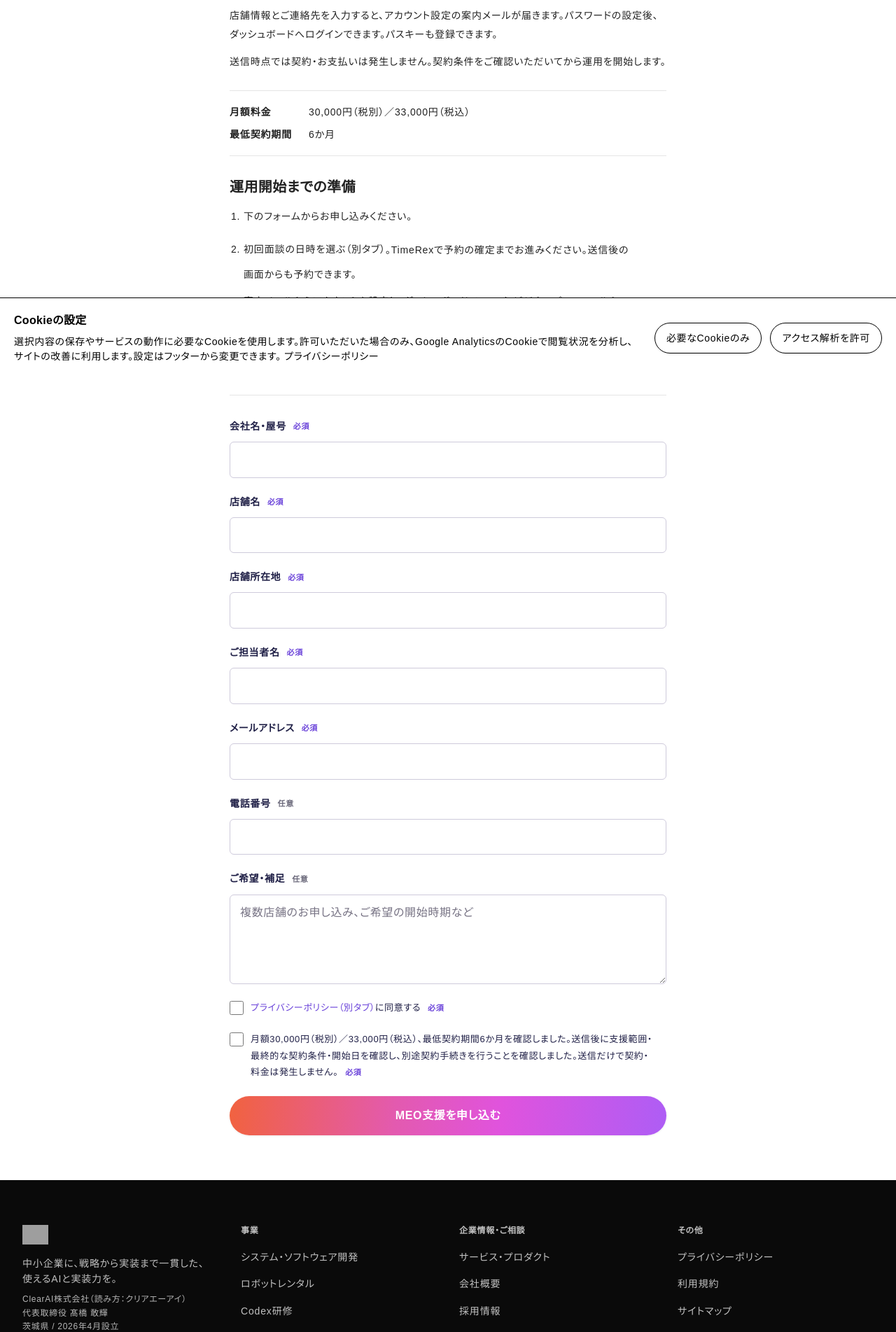
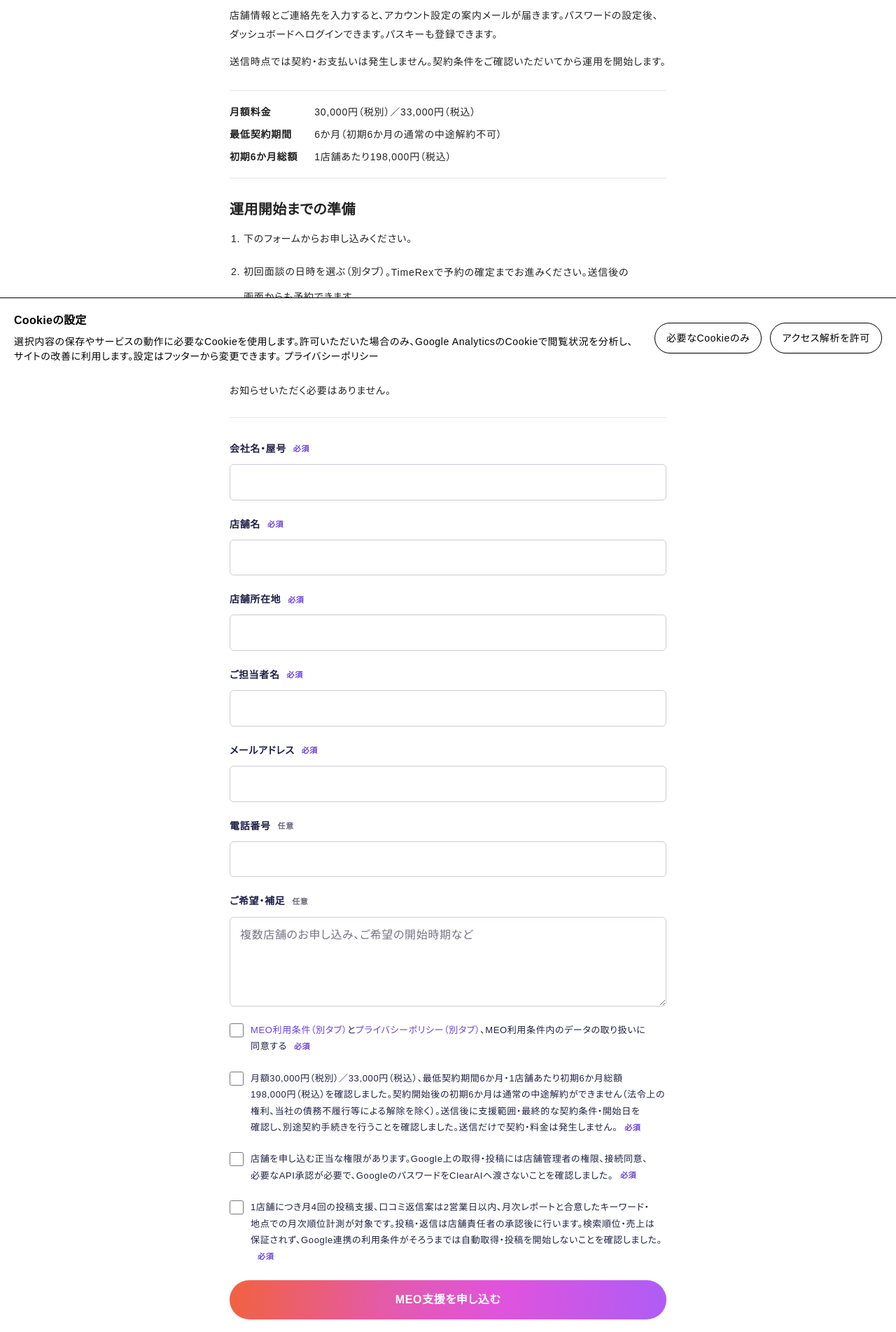
Before and after one commit to kante0218/clearai-corporate, a Next.js app: page /meo/apply in a window 1280 px wide. Shown: the part 260-2163 px from the top of the page at 70% size. Built offline with nearby package versions, Linux system fonts and the light colour scheme; no server answers; grey boxes are pictures that could not be loaded.

Commit message:
feat: record explicit MEO application terms and consent
Constraint: Keep application nonbinding and account preparation fail-closed
Confidence: high
Scope-risk: moderate
Not-tested: Live onboarding and invitation receipt pending coordinated worker release

```diff
--- a/src/app/api/meo/apply/route.ts
+++ b/src/app/api/meo/apply/route.ts
@@ -1,5 +1,5 @@
 import { POST as submitContact } from "@/app/api/contact/route";
-import { prepareMeoApplication } from "@/lib/meo-application";
+import { MEO_CONSENT_VERSION, prepareMeoApplication } from "@/lib/meo-application";
 import { createHmac } from "node:crypto";
 import { prepareMeoAccount, meoOnboardingConfig, meoSubmissionId, sendMeoSetupInvitation, trustedMeoContactIds } from "@/lib/meo-onboarding";
 
@@ -26,9 +26,12 @@ export async function POST(request: Request) {
   }
   const sourceIp = request.headers.get("x-forwarded-for")?.split(",")[0]?.trim() || request.headers.get("x-real-ip")?.trim() || "unknown";
   const fingerprint = createHmac("sha256", process.env.CONTACT_INGEST_SECRET!).update(sourceIp).digest("hex");
-  const application = { applicationId, email: payload.email.toLowerCase(), name: payload.name, company: payload.company, store: String(body.store).trim(), location: String(body.location).trim(), fingerprint };
+  const consent = { version: MEO_CONSENT_VERSION, acceptedAt: new Date().toISOString(), privacy: true, acknowledged: true, authority: true, scope: true };
+  payload.message += `\nサーバー受付日時：${consent.acceptedAt}`;
+  const application = { consent, applicationId, email: payload.email.toLowerCase(), name: payload.name, company: payload.company, store: String(body.store).trim(), location: String(body.location).trim(), fingerprint };
   let prepared;
   try { prepared = await prepareMeoAccount(application); } catch (error) {
+    console.error("[meo] account preparation failed", { status: typeof error === "object" && error !== null && "status" in error ? error.status : "network_or_response" });
     const limited = typeof error === "object" && error !== null && "status" in error && error.status === 429;
     return Response.json({ ok: false, errors: { _form: limited ? "短時間のお申し込み回数が上限に達しました。時間をおいて再度お試しください。" : "アカウントの準備を完了できず、お申し込みは受け付けていません。時間をおいて再度お試しください。" } }, { status: limited ? 429 : 502 });
   }
--- a/src/app/meo/apply/page.tsx
+++ b/src/app/meo/apply/page.tsx
@@ -16,7 +16,7 @@ export default function MeoApplyPage() {
     <h1 className="mt-5 text-2xl font-bold sm:text-4xl">MEO支援のお申し込み</h1>
     <p className="mt-5 text-sm leading-[1.9]">店舗情報とご連絡先を入力すると、アカウント設定の案内メールが届きます。パスワードの設定後、ダッシュボードへログインできます。パスキーも登録できます。</p>
     <p className="mt-3 text-sm leading-[1.9]">送信時点では契約・お支払いは発生しません。契約条件をご確認いただいてから運用を開始します。</p>
-    <dl className="mt-7 grid grid-cols-[auto_1fr] gap-x-6 gap-y-3 border-y border-neutral-200 py-5 text-sm"><dt className="font-bold">月額料金</dt><dd>30,000円（税別）／33,000円（税込）</dd><dt className="font-bold">最低契約期間</dt><dd>6か月</dd></dl>
+    <dl className="mt-7 grid grid-cols-[auto_1fr] gap-x-6 gap-y-3 border-y border-neutral-200 py-5 text-sm"><dt className="font-bold">月額料金</dt><dd>30,000円（税別）／33,000円（税込）</dd><dt className="font-bold">最低契約期間</dt><dd>6か月（初期6か月の通常の中途解約不可）</dd><dt className="font-bold">初期6か月総額</dt><dd>1店舗あたり198,000円（税込）</dd></dl>
     <div role="region" className="my-8 border-b border-neutral-200 pb-6 text-sm leading-[1.9]" aria-labelledby="meo-start-steps">
       <h2 id="meo-start-steps" className="text-xl font-bold">運用開始までの準備</h2>
       <ol className="mt-4 list-decimal space-y-3 pl-5">
--- a/src/components/MeoApplicationForm.tsx
+++ b/src/components/MeoApplicationForm.tsx
@@ -1,7 +1,7 @@
 "use client";
 
 import { useEffect, useRef, useState, type FormEvent } from "react";
-import { prepareMeoApplication } from "@/lib/meo-application";
+import { MEO_CONSENT_VERSION, prepareMeoApplication } from "@/lib/meo-application";
 import { BOOKING_URL } from "@/lib/booking";
 import styles from "./TrainingLeadForm.module.css";
 
@@ -35,7 +35,7 @@ export default function MeoApplicationForm() {
     const form = event.currentTarget;
     const values = new FormData(form);
     applicationId.current ??= crypto.randomUUID();
-    const body = { applicationId: applicationId.current, ...Object.fromEntries(values), privacy: values.get("privacy") === "on", acknowledged: values.get("acknowledged") === "on" };
+    const body = { applicationId: applicationId.current, ...Object.fromEntries(values), consentVersion: MEO_CONSENT_VERSION, privacy: values.get("privacy") === "on", acknowledged: values.get("acknowledged") === "on", authority: values.get("authority") === "on", scope: values.get("scope") === "on" };
     const validation = prepareMeoApplication(body).errors;
     setErrors(validation);
     if (Object.keys(validation).length) {
@@ -73,8 +73,11 @@ export default function MeoApplicationForm() {
       <legend className={styles.srOnly}>店舗情報とご連絡先</legend>
       {fields.map(([name, label, maxLength, autoComplete, type]) => <label key={name} className={styles.field} htmlFor={`meo-${name}`}><span>{label}<span className={name === "phone" ? styles.optional : styles.required}>{name === "phone" ? "任意" : "必須"}</span></span><input id={`meo-${name}`} name={name} type={type} maxLength={maxLength} autoComplete={autoComplete} required={name !== "phone"} {...accessibility(name)} />{error(name)}</label>)}
       <label className={styles.field} htmlFor="meo-details"><span>ご希望・補足<span className={styles.optional}>任意</span></span><textarea id="meo-details" name="details" rows={4} maxLength={3000} placeholder="複数店舗のお申し込み、ご希望の開始時期など" {...accessibility("details")} />{error("details")}</label>
-      <label className={styles.consent}><input name="privacy" type="checkbox" required {...accessibility("privacy")} /><span><a href="/privacy" target="_blank" rel="noopener noreferrer">プライバシーポリシー（別タブ）</a>に同意する<span className={styles.required}>必須</span></span></label>{error("privacy")}
-      <label className={styles.consent}><input name="acknowledged" type="checkbox" required {...accessibility("acknowledged")} /><span>月額30,000円（税別）／33,000円（税込）、最低契約期間6か月を確認しました。送信後に支援範囲・最終的な契約条件・開始日を確認し、別途契約手続きを行うことを確認しました。送信だけで契約・料金は発生しません。<span className={styles.required}>必須</span></span></label>{error("acknowledged")}
+      <label className={styles.consent}><input name="privacy" type="checkbox" required {...accessibility("privacy")} /><span><a href="/meo/terms" target="_blank" rel="noopener noreferrer">MEO利用条件（別タブ）</a>と<a href="/privacy" target="_blank" rel="noopener noreferrer">プライバシーポリシー（別タブ）</a>、MEO利用条件内のデータの取り扱いに同意する<span className={styles.required}>必須</span></span></label>{error("privacy")}
+      <label className={styles.consent}><input name="acknowledged" type="checkbox" required {...accessibility("acknowledged")} /><span>月額30,000円（税別）／33,000円（税込）、最低契約期間6か月・1店舗あたり初期6か月総額198,000円（税込）を確認しました。契約開始後の初期6か月は通常の中途解約ができません（法令上の権利、当社の債務不履行等による解除を除く）。送信後に支援範囲・最終的な契約条件・開始日を確認し、別途契約手続きを行うことを確認しました。送信だけで契約・料金は発生しません。<span className={styles.required}>必須</span></span></label>{error("acknowledged")}
+      <label className={styles.consent}><input name="authority" type="checkbox" required {...accessibility("authority")} /><span>店舗を申し込む正当な権限があります。Google上の取得・投稿には店舗管理者の権限、接続同意、必要なAPI承認が必要で、GoogleのパスワードをClearAIへ渡さないことを確認しました。<span className={styles.required}>必須</span></span></label>{error("authority")}
+      <label className={styles.consent}><input name="scope" type="checkbox" required {...accessibility("scope")} /><span>1店舗につき月4回の投稿支援、口コミ返信案は2営業日以内、月次レポートと合意したキーワード・地点での月次順位計測が対象です。投稿・返信は店舗責任者の承認後に行います。検索順位・売上は保証されず、Google連携の利用条件がそろうまでは自動取得・投稿を開始しないことを確認しました。<span className={styles.required}>必須</span></span></label>{error("scope")}
+      {errors.consentVersion && <p className={styles.formError} role="alert">{errors.consentVersion}</p>}
       {errors._form && <p ref={errorRef} tabIndex={-1} className={styles.formError} role="alert">{errors._form}</p>}
       <button className={styles.submit} data-ui-button="filled" type="submit" disabled={status === "submitting"}><span className="ui-button-label">{status === "submitting" ? "送信しています…" : "MEO支援を申し込む"}</span></button>
     </fieldset>
--- a/src/lib/meo-application.ts
+++ b/src/lib/meo-application.ts
@@ -1,4 +1,6 @@
 import { validateContactForm } from "./validators";
+
+export const MEO_CONSENT_VERSION = "2026-11-03";
 
 export function prepareMeoApplication(body: Record<string, unknown>) {
   const value = (key: string) => typeof body[key] === "string" ? body[key].trim() : "";
@@ -9,7 +11,7 @@ export function prepareMeoApplication(body: Record<string, unknown>) {
     inquiryType: "business", service: "meo",
     company: value("company"), name: value("name"), email: value("email"), phone: value("phone"),
     website: value("website"),
-    message: `【MEO支援のお申し込み】\n申込プラン：月額30,000円（税別）／33,000円（税込）、最低契約期間6か月\n店舗名：${store}\n店舗所在地：${location}\n補足：${details || "なし"}\nプライバシーポリシーに同意済み。送信時点で契約・料金は発生しないことを確認済み。\n参照ページ：/meo/apply`,
+    message: `【MEO支援のお申し込み】\n申込プラン：月額30,000円（税別）／33,000円（税込）、最低契約期間6か月、初期6か月総額198,000円（税込）／店舗\n店舗名：${store}\n店舗所在地：${location}\n補足：${details || "なし"}\n同意規約バージョン：${MEO_CONSENT_VERSION}\n同意記録：privacy=${body.privacy === true}, acknowledged=${body.acknowledged === true}, authority=${body.authority === true}, scope=${body.scope === true}\nMEO利用条件・プライバシー、初期6か月の通常の中途解約不可（法令・当社債務不履行等の例外を除く）、管理権限・Google連携、支援範囲・投稿前承認・順位保証なしを確認。送信時点で契約・料金は発生しないことを確認済み。\n参照ページ：/meo/apply`,
   };
   const errors = validateContactForm(payload);
   if (!store || store.length > 200) errors.store = "店舗名を200文字以内で入力してください。";
@@ -17,5 +19,8 @@ export function prepareMeoApplication(body: Record<string, unknown>) {
   if (details.length > 3000) errors.details = "補足は3000文字以内で入力してください。";
   if (body.privacy !== true) errors.privacy = "プライバシーポリシーへの同意が必要です。";
   if (body.acknowledged !== true) errors.acknowledged = "お申し込み後の手続きについて確認してください。";
+  if (body.authority !== true) errors.authority = "店舗の管理権限とGoogle連携の条件を確認してください。";
+  if (body.scope !== true) errors.scope = "支援範囲・承認手順・成果の条件を確認してください。";
+  if (body.consentVersion !== MEO_CONSENT_VERSION) errors.consentVersion = "条件が更新されました。ページを再読み込みしてください。";
   return { payload, errors };
 }
--- a/src/lib/meo-onboarding.ts
+++ b/src/lib/meo-onboarding.ts
@@ -22,7 +22,7 @@ export function meoOnboardingConfig() {
   return { origin: origin.origin, secret, apiKey, from };
 }
 
-type MeoApplication = { applicationId: string; email: string; name: string; company: string; store: string; location: string; fingerprint?: string };
+type MeoApplication = { applicationId: string; email: string; name: string; company: string; store: string; location: string; fingerprint?: string; consent?: { version: string; acceptedAt: string; privacy: boolean; acknowledged: boolean; authority: boolean; scope: boolean } };
 type PreparedAccount = { setup_url: string | null };
 
 export async function prepareMeoAccount(application: MeoApplication): Promise<PreparedAccount> {
@@ -54,7 +54,7 @@ export async function sendMeoSetupInvitation(application: MeoApplication, prepar
   const resend = new Resend(config.apiKey);
   const { error } = await resend.emails.send({
     from: config.from, to: [application.email], subject: "【ClearAI MEO】アカウント設定と初回面談のご案内",
-    text: `${application.name}様\n\nMEO支援のお申し込みを受け付けました。\n\n${accountInstructions}\n\n2. 初回面談を予約する\n${BOOKING_URL}\nTimeRexで日時を選択し、予約の確定までお進みください。すでに予約済みの場合は再予約不要です。\n\n3. 店舗のGoogleアカウントを接続する\n設定後のダッシュボードから、Googleビジネスプロフィールの管理権限を持つアカウントで接続に同意してください。GoogleのパスワードをClearAIへお知らせいただく必要はありません。\n\nダッシュボード：${loginUrl}\nこのお申し込みだけで契約・料金は発生しません。月額30,000円（税別）／33,000円（税込）、最低契約期間6か月の条件・支援範囲を確認後、別途契約手続きを行います。\n\nお心当たりがない場合は設定せず、このメールを破棄してください。お問い合わせ：info@clearai.jp`,
+    text: `${application.name}様\n\nMEO支援のお申し込みを受け付けました。\n\n${accountInstructions}\n\n2. 初回面談を予約する\n${BOOKING_URL}\nTimeRexで日時を選択し、予約の確定までお進みください。すでに予約済みの場合は再予約不要です。\n\n3. 店舗のGoogleアカウントを接続する\n設定後のダッシュボードから、Googleビジネスプロフィールの管理権限を持つアカウントで接続に同意してください。GoogleのパスワードをClearAIへお知らせいただく必要はありません。\n\nダッシュボード：${loginUrl}\nこのお申し込みだけで契約・料金は発生しません。月額30,000円（税別）／33,000円（税込）、最低契約期間6か月・初期6か月総額198,000円（税込）／店舗・初期6か月の通常の中途解約不可（法令上の権利や当社債務不履行等による解除を除く）の条件・支援範囲を確認後、別途契約手続きを行います。利用条件：https://clearai.jp/meo/terms\n\nお心当たりがない場合は設定せず、このメールを破棄してください。お問い合わせ：info@clearai.jp`,
   }, { idempotencyKey: `meo-${setup ? "setup" : "signin"}/${application.applicationId}` });
   if (error) throw new Error("MEO invitation delivery failed");
   return { dashboard_url: loginUrl };
```
Also changed, not shown: src/app/meo/terms/page.tsx (added, +24 -0 lines), 1 other file (tests, documents, lock files or other folders).
